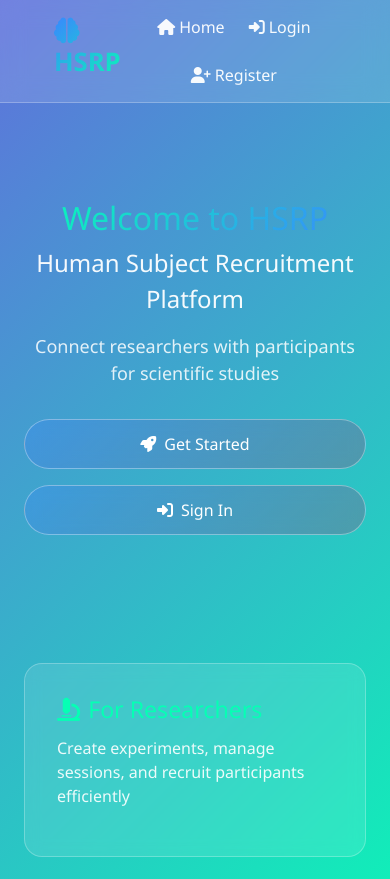
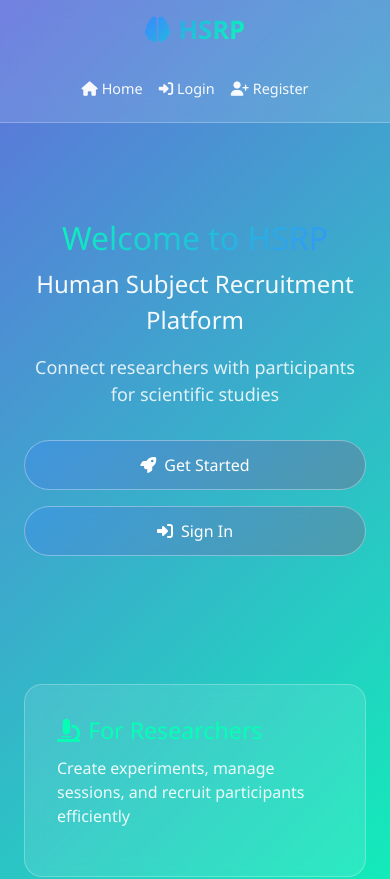
Before and after one commit to genghu/hsrp-web, a website: page public/index.html in a window 390 px wide. Shown: the top 879 px of the page. Drawn offline with nearby package versions, Linux system fonts and the light colour scheme.

Commit message:
fixed the nav bar

```diff
--- a/public/css/styles.css
+++ b/public/css/styles.css
@@ -529,6 +529,7 @@ body {
 .language-switcher {
     position: relative;
     display: inline-block;
+    margin-left: 1rem;
 }
 
 .language-dropdown {
@@ -820,8 +821,9 @@ body {
 
 .nav-menu {
     display: flex;
-    gap: 1.5rem;
+    gap: 2rem;
     align-items: center;
+    flex-wrap: nowrap;
 }
 
 .nav-menu a {
@@ -830,12 +832,14 @@ body {
     font-weight: 500;
     transition: all 0.3s;
     position: relative;
+    white-space: nowrap;
+    padding: 8px 0;
 }
 
 .nav-menu a::after {
     content: '';
     position: absolute;
-    bottom: -5px;
+    bottom: 3px;
     left: 50%;
     width: 0;
     height: 2px;
@@ -952,9 +956,23 @@ body {
         align-items: stretch;
     }
 
+    .nav-container {
+        flex-direction: column;
+        gap: 1rem;
+    }
+
     .nav-menu {
         flex-wrap: wrap;
         justify-content: center;
+        gap: 1rem;
+    }
+
+    .nav-menu a {
+        font-size: 0.9rem;
+    }
+
+    .language-switcher {
+        margin-left: 0;
     }
 
     .floating-button {
```
